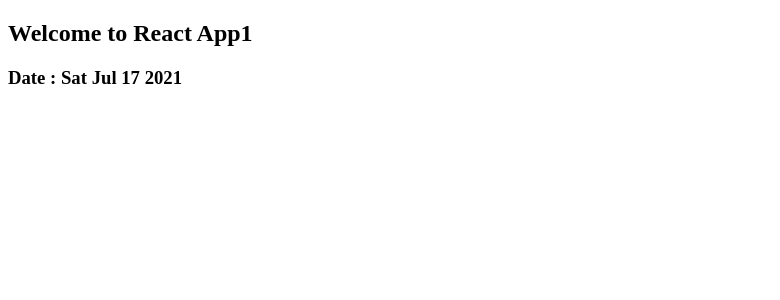
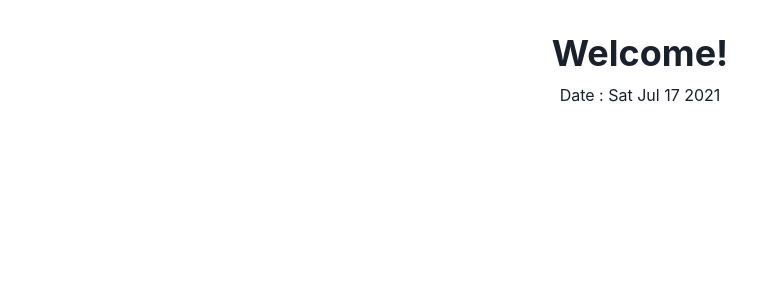
Before and after one commit to daniel-zarinski/typescript-nestjs-react, a React app in the folder apps/web/: page / in a window 1280 px wide. Shown: the top 300 px of the page, without its empty margins (0-780 px from the left). Built offline with nearby package versions, Linux system fonts and the light colour scheme.

Commit message:
feat: chakra-ui setup w/ theme

```diff
--- a/apps/web/package.json
+++ b/apps/web/package.json
@@ -10,6 +10,10 @@
     "build": "webpack  --config webpack.prod.config.ts"
   },
   "dependencies": {
+    "@chakra-ui/react": "^1.6.5",
+    "@emotion/react": "^11",
+    "@emotion/styled": "^11",
+    "framer-motion": "^4",
     "react": "^17.0.2",
     "react-dom": "^17.0.2"
   },
--- a/apps/web/src/Components/App.tsx
+++ /dev/null
@@ -1,16 +0,0 @@
-import React, { useEffect } from 'react';
-
-const App = (): JSX.Element => {
-  useEffect(() => {
-    console.log('hello1');
-  }, []);
-
-  return (
-    <div>
-      <h2>Welcome to React App1</h2>
-      <h3>Date : {new Date().toDateString()}</h3>
-    </div>
-  );
-};
-
-export default App;
--- /dev/null
+++ b/apps/web/src/components/App.tsx
@@ -0,0 +1,17 @@
+import { Heading, Text, VStack } from '@chakra-ui/react';
+import React, { useEffect } from 'react';
+
+const App = (): JSX.Element => {
+  useEffect(() => {
+    console.log('hello1');
+  }, []);
+
+  return (
+    <VStack flex={1} my={8}>
+      <Heading>Welcome!</Heading>
+      <Text>Date : {new Date().toDateString()}</Text>
+    </VStack>
+  );
+};
+
+export default App;
--- a/apps/web/src/index.tsx
+++ b/apps/web/src/index.tsx
@@ -1,5 +1,14 @@
-import React from 'react';
+import React, { StrictMode } from 'react';
 import ReactDom from 'react-dom';
-import App from './Components/App';
+import { ChakraProvider } from '@chakra-ui/react';
+import App from './components/App';
+import { theme as baseTheme } from './theme';
 
-ReactDom.render(<App />, document.getElementById('root'));
+ReactDom.render(
+  <StrictMode>
+    <ChakraProvider theme={baseTheme}>
+      <App />
+    </ChakraProvider>
+  </StrictMode>,
+  document.getElementById('root'),
+);
--- /dev/null
+++ b/apps/web/src/theme/index.ts
@@ -0,0 +1 @@
+export * from './theme';
--- /dev/null
+++ b/apps/web/src/theme/theme.ts
@@ -0,0 +1,24 @@
+import { extendTheme, withDefaultColorScheme, theme as baseTheme } from '@chakra-ui/react';
+import { mode } from '@chakra-ui/theme-tools';
+
+export const theme = extendTheme(
+  {
+    styles: {
+      global: (props) => ({
+        body: {
+          fontFamily: 'body',
+          color: mode('gray.800', 'whiteAlpha.900')(props),
+          bg: mode('white', 'gray.800')(props),
+          lineHeight: 'base',
+        },
+      }),
+    },
+    colors: {
+      primary: baseTheme.colors.teal,
+    },
+    config: {
+      useSystemColorMode: true,
+    },
+  },
+  withDefaultColorScheme({ colorScheme: 'primary' }),
+);
```
Also changed, not shown: 2 other files (tests, documents, lock files or other folders).
